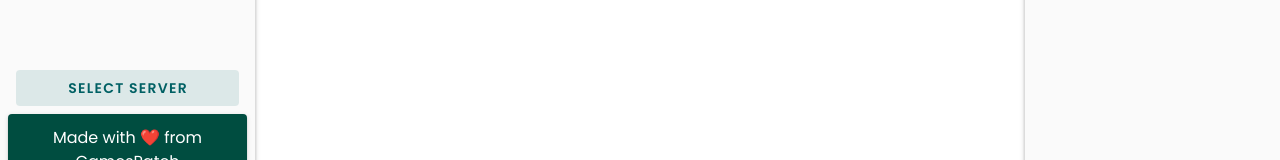
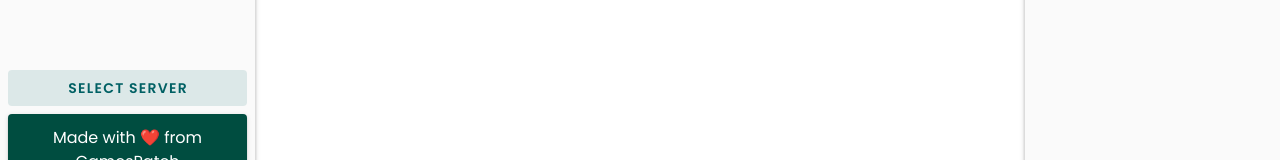
Before and after one commit to satyajiit/CodBo6_Bot_Manager_Zeus, a Vue app in the folder frontend_ui/: page / in a window 1280 px wide. Shown: the part 606-766 px from the top of the page. Built offline with nearby package versions, Linux system fonts and the light colour scheme.

Commit message:
Ui fixes

```diff
--- a/frontend_ui/src/components/LeftStickyDrawer.vue
+++ b/frontend_ui/src/components/LeftStickyDrawer.vue
@@ -44,7 +44,7 @@ function changeServer(index) {
     </v-list>
 
     <template #append>
-      <div class="pl-4 pr-4">
+      <div class="pl-2 pr-2">
         <v-btn
           @click="changeServer"
           variant="tonal"
```
